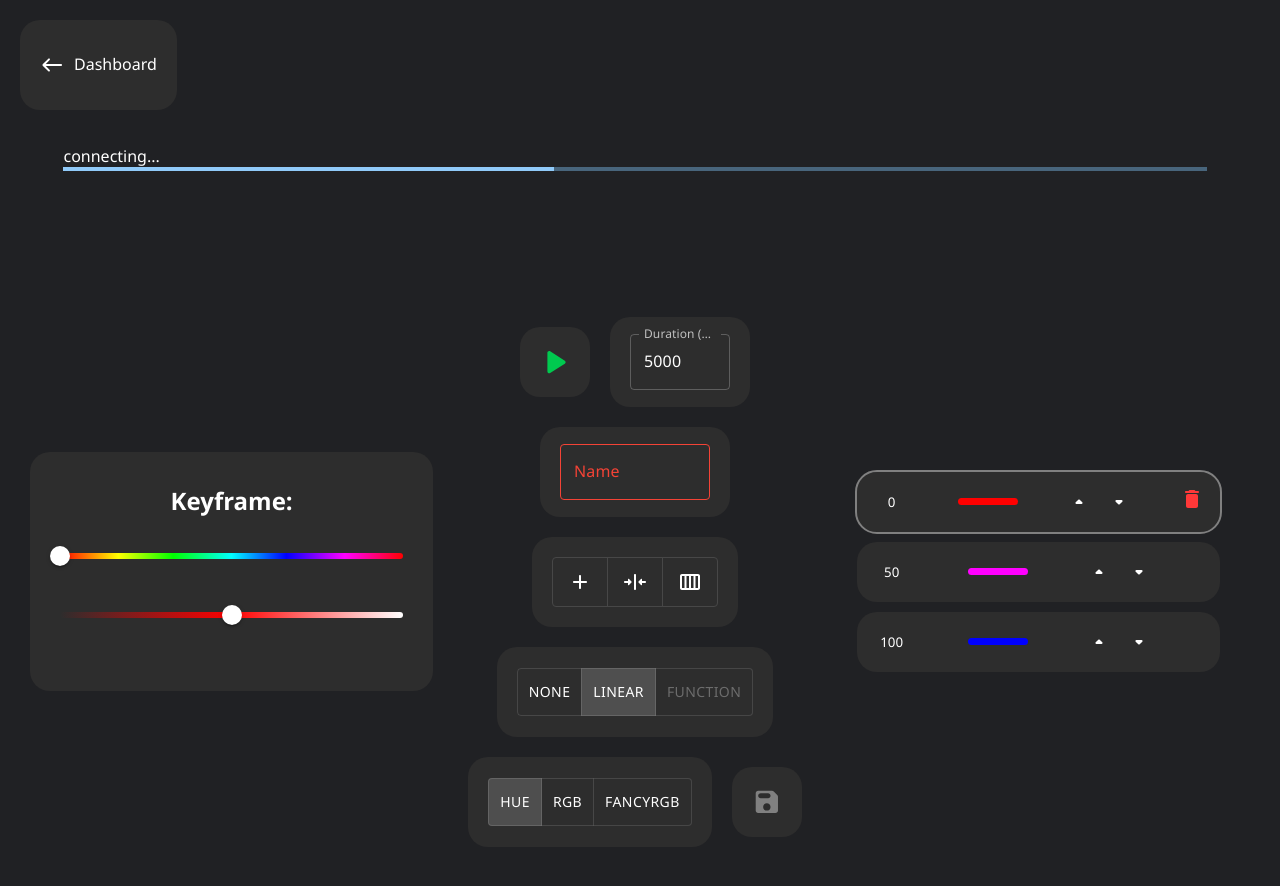
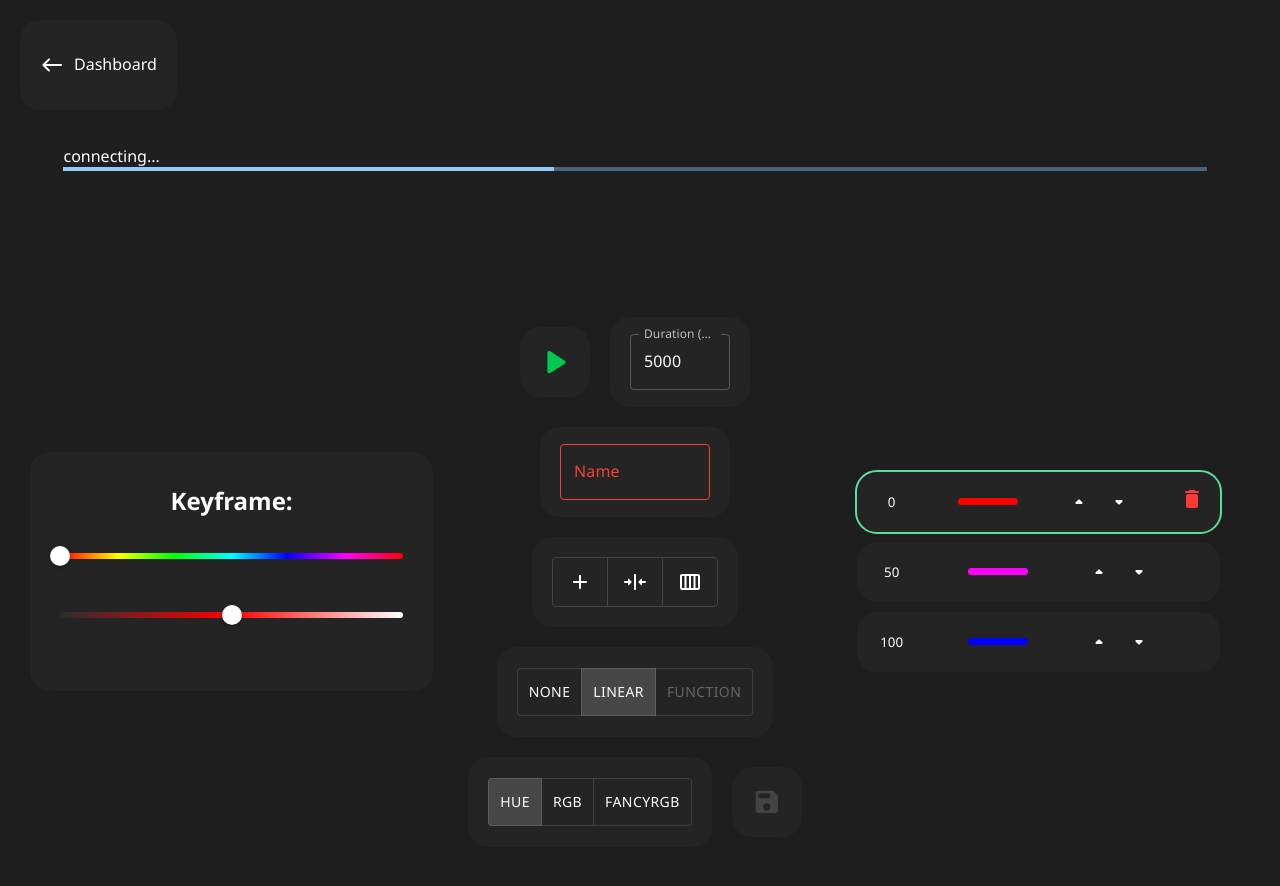
Before and after one commit to NilsGke/ledController, a React (Create React App) app in the folder app/: page /effects/new in a window 1280 px wide. Shown: the top 886 px of the page. Built offline with nearby package versions, Linux system fonts and the light colour scheme; no server answers.

Commit message:
added themes

```diff
--- a/app/src/styles/dashboard/dashboard.sass
+++ b/app/src/styles/dashboard/dashboard.sass
@@ -1,3 +1,5 @@
+@import "../theme"
+
 #app.dashboard
     padding-top: 3rem
     .dashboard
@@ -48,7 +50,7 @@
                     text-decoration: none
                 label
                     padding: 20px
-                    background: #2d2d2d
+                    background: $card
                     border-radius: 20px
                     height: 50px
                     margin: 0
@@ -76,7 +78,7 @@
                 button
                     font-size: 16px
                     padding: 40px 30px
-                    background: #2d2d2d
+                    background: $card
                     border: none
                     border-radius: 20px
                     height: 50px
--- a/app/src/styles/dashboard/dashboardStrip.sass
+++ b/app/src/styles/dashboard/dashboardStrip.sass
@@ -1,7 +1,8 @@
+@import "../theme"
+
 #app.dashboard
     .strip
-        $bg: #2d2d2d
-        background: $bg
+        background: $card
         padding: 2rem
         border-radius: 20px
         display: flex
@@ -45,4 +46,4 @@
             > div
                 max-width: 100%
                 &.alpha-picker > div > div:first-child > div
-                    background: $bg!important
+                    background: $card!important
--- a/app/src/styles/dashboard/musicSyncControls.sass
+++ b/app/src/styles/dashboard/musicSyncControls.sass
@@ -1,9 +1,10 @@
+@import "../theme"
+
 .musicSyncControlsContainer
     display: flex
     align-items: center
     justify-content: center
     .musicSyncControls
-        background: lime
         margin-top: 4vh
         display: flex
         align-items: center
@@ -11,7 +12,7 @@
         flex-wrap: warp
         gap: 20px
         padding: 15px
-        background: #2d2d2d
+        background: $card
         border-radius: 20px
         .field
             width: min-content
@@ -20,17 +21,17 @@
             &.button
                 button
                     border: none
-                    background: #353535
+                    background: $light
                     border-radius: 20px
                     padding: 15px 20px
                     font-size: 18px
                     cursor: pointer
-                    box-shadow: 0px 0px 10px #232323
+                    box-shadow: 0px 0px 10px $bg
                     transition: box-shadow .3s ease-in-out
                     &:hover
-                        box-shadow: 0px 0px 20px 2px #232323
+                        box-shadow: 0px 0px 20px 2px $bg
                     &:active
-                        background: #3c3c3c
+                        background: $lighter
 
             &.bpmDisplay
                 .MuiTextField-root
--- a/app/src/styles/dashboard/preset.sass
+++ b/app/src/styles/dashboard/preset.sass
@@ -1,9 +1,10 @@
+@import "../theme"
 
 #app.dashboard
     .presetContainer
         .preset
             cursor: pointer
-            background: #2d2d2d
+            background: $card
             border-radius: 20px
             padding: 2rem
             display: flex
@@ -14,7 +15,7 @@
 
             outline: 0px solid transparent
             &.active
-                outline: 3px solid #00a8b4
+                outline: 3px solid $accent
 
             h2
                 white-space: nowrap
--- a/app/src/styles/editEffect.sass
+++ b/app/src/styles/editEffect.sass
@@ -1,3 +1,5 @@
+@import "theme"
+
 #app.effects
     div.backButton
         position: absolute
@@ -7,7 +9,7 @@
             text-decoration: none
         label
             padding: 20px
-            background: #2d2d2d
+            background: $card
             border-radius: 20px
             height: 50px
             margin: 0
@@ -42,7 +44,7 @@
                     &.active
                         background: #ffffff
                         box-shadow: 0px 0px 10px white
-                        outline: 2px solid #00e4f5
+                        outline: 2px solid $accent
 
     #controls
         padding: 30px
@@ -71,7 +73,7 @@
 
         #keyframeSettings
             min-width: 200px
-            background: #2d2d2d
+            background: $card
             display: flex
             align-items: center
             justify-content: center
@@ -102,7 +104,7 @@
                     text-decoration: none
                 > label, > div.label
                     padding: 20px
-                    background: #2d2d2d
+                    background: $card
                     border-radius: 20px
                     height: 50px
                     margin: 0
@@ -145,7 +147,7 @@
                 &#group .MuiButtonGroup-root
                     height: 100%
                     button
-                        border-color: #474747
+                        border-color: $lighter
                         &#centerKeyframe svg
                             transform: rotate(90deg)
 
@@ -169,11 +171,11 @@
                 &.disabled button
                         pointer-events: none
                         svg path
-                            color: grey
+                            color: $lighter
 
 
         #keyframes
-            // background: #2d2d2d
+            // background: $card
             border-radius: 20px
             display: flex
             align-items: center
@@ -185,7 +187,7 @@
                 outline: 3px solid transparent
                 cursor: pointer
                 width: 100%
-                background: #2d2d2d
+                background: $card
                 padding: 10px
                 display: flex
                 align-items: center
@@ -227,6 +229,6 @@
                         color: grey
                         cursor: no-drop
                 &.active
-                    outline: 2px solid grey
+                    outline: 2px solid $accent
                     .delete
                         width: 30px
--- a/app/src/styles/effectsOverview.sass
+++ b/app/src/styles/effectsOverview.sass
@@ -1,3 +1,5 @@
+@import "theme"
+
 #app.effectsOverview
     display: flex
     align-items: center
@@ -11,7 +13,7 @@
             text-decoration: none
         label
             padding: 20px
-            background: #2d2d2d
+            background: $card
             border-radius: 20px
             height: 50px
             margin: 0
@@ -41,7 +43,7 @@
             min-width: 150px
             min-height: 110px
             padding: 20px
-            background: #2d2d2d
+            background: $card
             border-radius: 20px
             animation: none
             .header
@@ -80,7 +82,7 @@
                     opacity: 1
             &.addEffect
                 transition: box-shadow .3s ease-in-out
-                box-shadow: 0px 0px 30px #181818
+                box-shadow: 0px 0px 30px $bg
                 cursor: pointer
                 svg
                     height: 40px
--- a/app/src/styles/index.sass
+++ b/app/src/styles/index.sass
@@ -1,5 +1,7 @@
+@import "theme"
+
 html, body, #root, #app
-    background: #202124
+    background: $bg
     margin: 0
     height: 100%
     width: 100%
@@ -22,13 +24,13 @@ html
 body
     &::-webkit-scrollbar
         width: 10px
-        background: #202124
+        background: $bg
         padding: 2px
     &::-webkit-scrollbar-track
         background-color:lime
     &::-webkit-scrollbar-thumb
         margin: 2px
-        background: #2d2d2d
+        background: $card
         width: 6px
         border-radius: 100px
     &::-webkit-scrollbar-thumb:hover
--- a/app/src/styles/pointerSlider.sass
+++ b/app/src/styles/pointerSlider.sass
@@ -1,4 +1,5 @@
 @use "sass:math"
+@import "theme"
 
 .PointerSlider
     position: relative
@@ -6,7 +7,7 @@
         position: absolute
         .MuiSlider-thumb
             transition: left .1s linear
-            color: #00c94f
+            color: $accent
             pointer-events: none
             transform: translateY(20px)
             border-radius: 0
--- a/app/src/styles/rgbPicker.sass
+++ b/app/src/styles/rgbPicker.sass
@@ -1,3 +1,5 @@
+@import "theme"
+
 .rgbPickerContainer
     width: 100%
     .rgbPicker
@@ -7,8 +9,8 @@
             opacity: 1!important
 
         #red .MuiSlider-rail
-            background: linear-gradient(to right, #2d2d2d , #ff0000)
+            background: linear-gradient(to right, $card , #ff0000)
         #green .MuiSlider-rail
-            background: linear-gradient(to right, #2d2d2d , #00ff00)
+            background: linear-gradient(to right, $card , #00ff00)
         #blue .MuiSlider-rail
-            background: linear-gradient(to right, #2d2d2d , #0000ff)
+            background: linear-gradient(to right, $card , #0000ff)
--- a/app/src/styles/slider.sass
+++ b/app/src/styles/slider.sass
@@ -1,9 +1,10 @@
+@import "theme"
 
 .sliderContainer
     .track
         width: 100%
         border-radius: 10px
-        background: grey
+        background: $grey
         position: relative
         .muiSlider
             position: absolute
@@ -16,8 +17,8 @@
                 height: $height
                 width: $width
                 border-radius: 10px
-                outline: 3px solid grey
-                background: #202124
+                outline: 3px solid $grey
+                background: $bg
                 // transition: all .2s ease-in-out
                 &.active
                     // outline-width: 10px
@@ -27,7 +28,7 @@
                     box-shadow: none
             .MuiSlider-mark
                 height: 12px
-                background: grey
+                background: $grey
                 border-radius: 10px
             .MuiSlider-rail
                 opacity: 0
--- /dev/null
+++ b/app/src/styles/theme.sass
@@ -0,0 +1,34 @@
+// defialt
+$bg: #202124
+$card: #2d2d2d
+$light: #353535
+$lighter: #3c3c3c
+$grey: grey
+$accent: #00a8b4
+
+
+// ninja ui vibrant
+$bg: #1d252c
+$card: #28313a
+$light: #4c5e6e
+$lighter: #41505e
+$grey: grey
+$accent: #fa9a42
+
+
+// github Dark
+$bg: #1f2428
+$card: #24292e
+$light: #2f363d
+$lighter: #373d44
+$grey: grey
+$accent: #5cdc9d
+
+
+// ubuntu united
+$bg: #1e1e1e
+$card: #242424
+$light: #3d3d3d
+$lighter: #444444
+$grey: grey
+$accent: #5cdc9d
```
